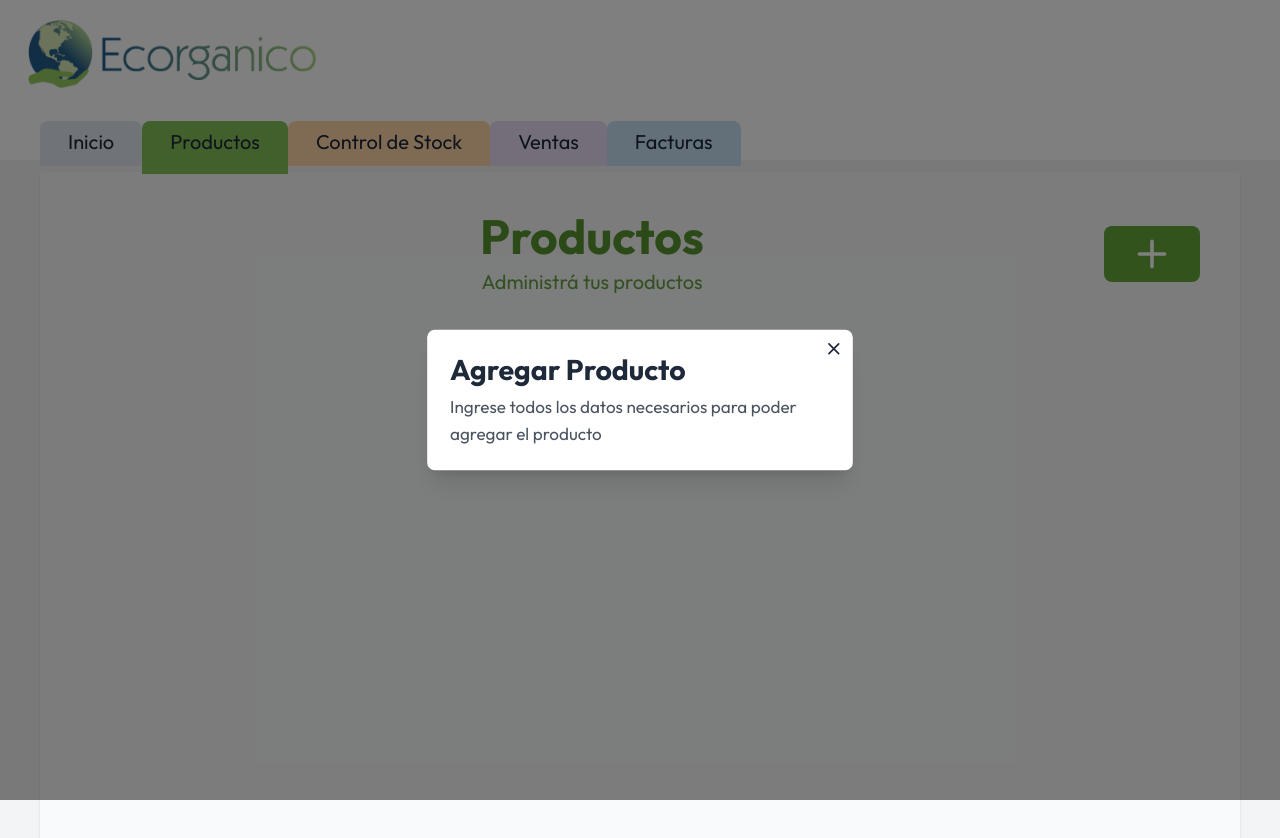
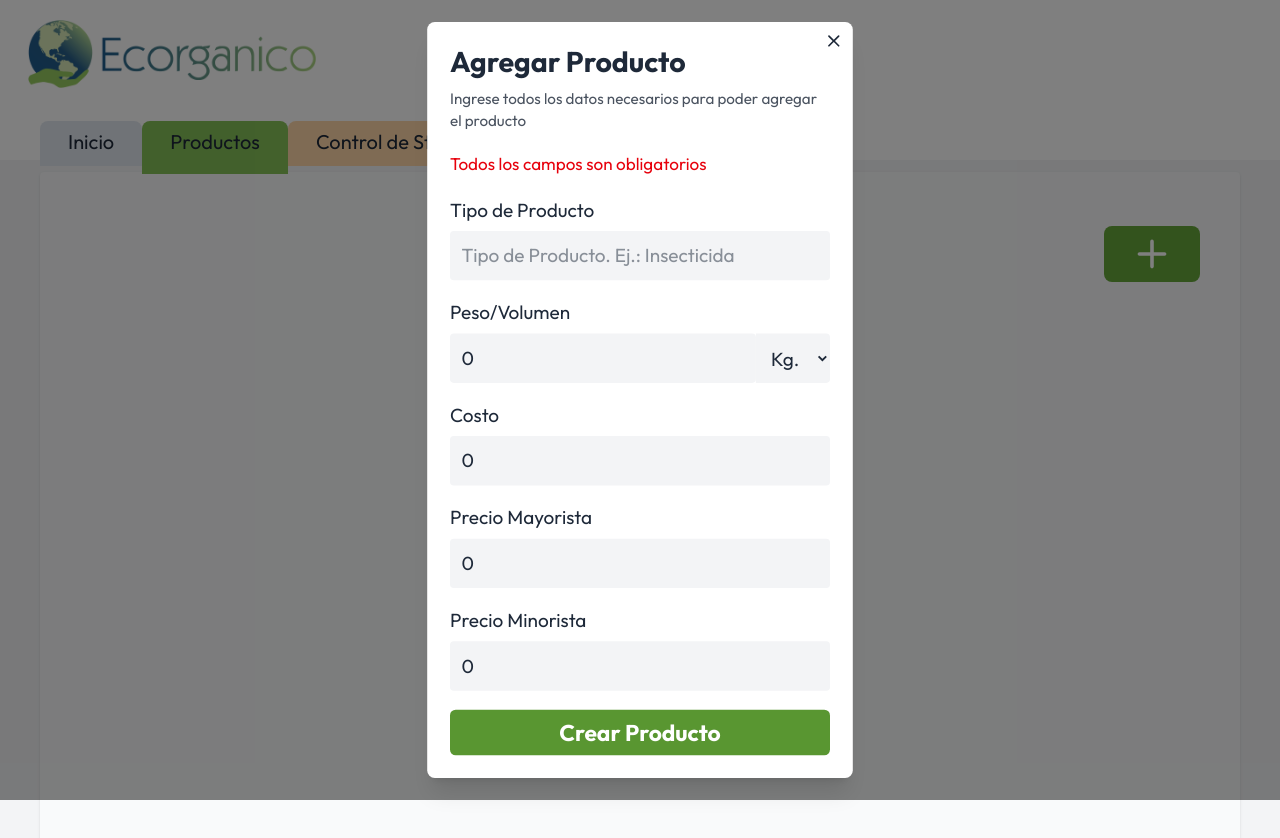
Before and after one commit to Valenmar03/frontend_gestionEco, a React (Vite) app: page /products in a window 1280 px wide. Both pictures are taken after a click on the button 1152 px from the left and 253 px from the top of the page. Shown: the top 838 px of the page. Built offline with nearby package versions, Linux system fonts and the light colour scheme.

Commit message:
Creo el formulario para agregar productos

```diff
--- a/package.json
+++ b/package.json
@@ -15,6 +15,7 @@
     "@tanstack/react-table": "^8.21.2",
     "react": "^19.0.0",
     "react-dom": "^19.0.0",
+    "react-hook-form": "^7.54.2",
     "react-router-dom": "^7.2.0",
     "tailwindcss": "^4.0.7"
   },
--- a/src/components/Products/ProductForm.tsx
+++ b/src/components/Products/ProductForm.tsx
@@ -1,8 +1,139 @@
+import { useForm } from "react-hook-form";
+export default function ProductForm() {
+   const initialValues = {
+      type: "",
+      haveWeight: true,
+      weight: 0,
+      cost: 0,
+      price: {
+         wholesalePrice: 0,
+         retailPrice: 0,
+      },
+   };
 
-export default function ProductForm() {
-  return (
-    <form>
+   const {
+      register,
+      handleSubmit,
+      formState: { errors },
+   } = useForm({ defaultValues: initialValues });
 
-    </form>
-  )
+   const handleForm = (formData: any) => {
+      console.log(formData);
+   };
+
+   return (
+      <form
+         className="space-y-5 mt-5"
+         onSubmit={handleSubmit(handleForm)}
+         noValidate
+      >
+         {errors && (
+            <p className="text-red-600 text-lg">
+               Todos los campos son obligatorios
+            </p>
+         )}
+         <div className="flex flex-col space-y-2">
+            <label htmlFor="name" className="text-xl">
+               Tipo de Producto
+            </label>
+            <input
+               type="text"
+               id="name"
+               className={`p-3 text-xl bg-gray-100 rounded outline-vida-loca-600 ${errors.type ? "border-l-4 border-red-600" : ""}`}
+
+               placeholder="Tipo de Producto. Ej.: Insecticida"
+               {
+                  ...register("type", {
+                     required: "Este campo es obligatorio",
+                  })
+               }
+            />
+         </div>
+
+         <div className="flex flex-col  space-y-2">
+            <label htmlFor="cost" className="text-xl">
+               Peso/Volumen
+            </label>
+            <div className="flex w-full">
+               <input
+                  type="number"
+                  id="cost"
+                  className={`p-3 text-xl w-full bg-gray-100 rounded outline-vida-loca-600 ${errors.weight ? "border-l-4 border-red-600" : ""}`}
+                  placeholder="Peso o Volumen"
+                  {
+                     ...register("weight", {
+                        validate: (value) => value > 0 || "El valor debe ser mayor a 0",
+                     })
+                  }
+               />
+               <select
+                  id=""
+                  className="p-3 text-xl bg-gray-100 rounded-r outline-vida-loca-600"
+               >
+                  <option value="true">Kg.</option>
+                  <option value="">mL.</option>
+               </select>
+            </div>
+         </div>
+
+         <div className="flex flex-col space-y-2">
+            <label htmlFor="cost" className="text-xl">
+               Costo
+            </label>
+            <input
+               type="number"
+               id="cost"
+               className={`p-3 text-xl bg-gray-100 rounded outline-vida-loca-600 ${errors.cost ? "border-l-4 border-red-600" : ""}`}
+
+               placeholder="Costo del Producto"
+               {
+                  ...register("cost", {
+                     validate: (value) => value > 0 || "El valor debe ser mayor a 0",
+                  })
+               }
+            />
+
+         </div>
+
+         <div className="flex flex-col  space-y-2">
+            <label htmlFor="wholesalePrice" className="text-xl">
+               Precio Mayorista
+            </label>
+            <input
+               type="number"
+               id="wholesalePrice"
+               className={`p-3 text-xl bg-gray-100 rounded outline-vida-loca-600 ${errors.price?.wholesalePrice ? "border-l-4 border-red-600" : ""}`}
+
+               placeholder="Precio de Venta Mayorista"
+               {
+                  ...register("price.wholesalePrice", {
+                     validate: (value) => value > 0 || "El valor debe ser mayor a 0",
+                  })
+               }
+            />
+         </div>
+
+         <div className="flex flex-col  space-y-2">
+            <label htmlFor="retailPrice" className="text-xl">
+               Precio Minorista
+            </label>
+            <input
+               type="number"
+               id="retailPrice"
+               className={`p-3 text-xl bg-gray-100 rounded outline-vida-loca-600 ${errors.price?.retailPrice ? "border-l-4 border-red-600" : ""}`}
+               placeholder="Precio de Venta Minorista"
+               {
+                  ...register("price.retailPrice", {
+                     validate: (value) => value > 0 || "El valor debe ser mayor a 0",
+                  })
+               }
+            />
+         </div>
+         <input
+            type="submit"
+            value="Crear Producto"
+            className="bg-vida-loca-600 hover:bg-vida-loca-600  text-white w-full rounded-md p-2 text-2xl font-bold cursor-pointer duration-200"
+         />
+      </form>
+   );
 }
--- a/src/views/ProductsView.tsx
+++ b/src/views/ProductsView.tsx
@@ -1,6 +1,7 @@
 import { useState } from "react";
 import ModalComponent from "../components/ModalComponent";
 import { PlusIcon, XMarkIcon } from "@heroicons/react/20/solid";
+import ProductForm from "../components/Products/ProductForm";
 
 export default function ProductsView() {
    const [isOpen, setIsOpen] = useState(false);
@@ -25,7 +26,7 @@ export default function ProductsView() {
          </div>
          <ModalComponent isOpen={isOpen} setIsOpen={setIsOpen}>
             <h2 className="text-3xl font-bold ">Agregar Producto</h2>
-            <p className="mt-2 text-lg opacity-80">
+            <p className="mt-2 opacity-80">
                Ingrese todos los datos necesarios para poder agregar el producto
             </p>
             <button
@@ -34,6 +35,7 @@ export default function ProductsView() {
             >
                <XMarkIcon className="size-6 cursor-pointer hover:text-red-600 duration-200" />
             </button>
+            <ProductForm/>
          </ModalComponent>
       </main>
    );
```
Also changed, not shown: 1 other file (tests, documents, lock files or other folders).
